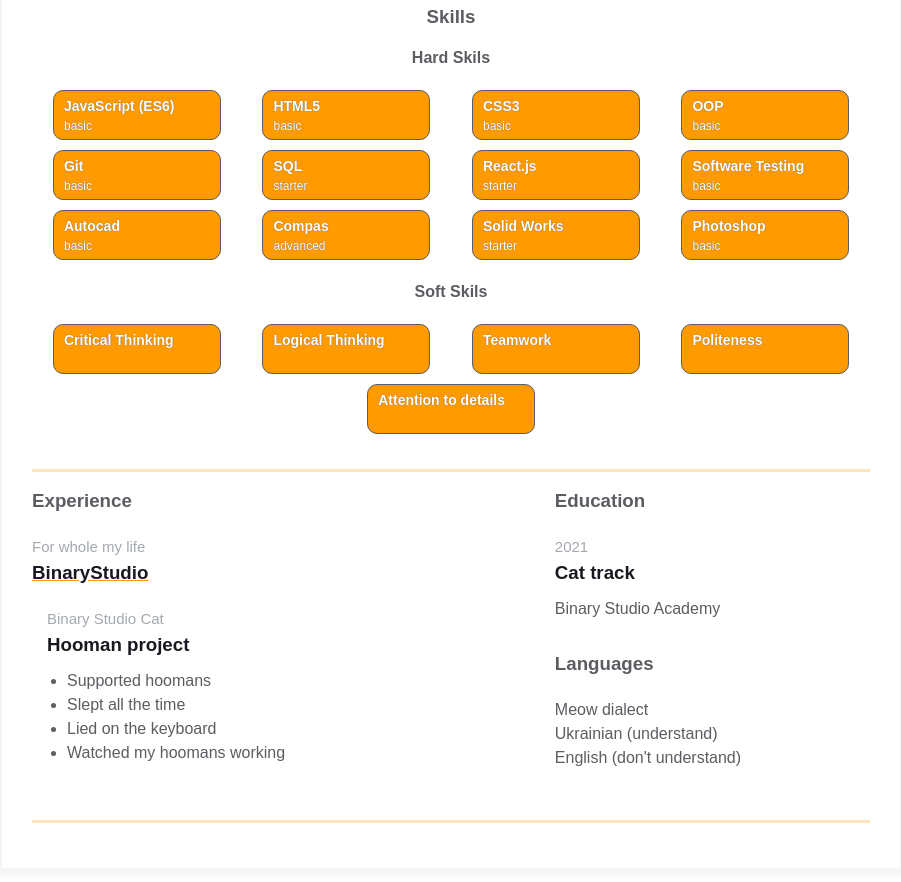
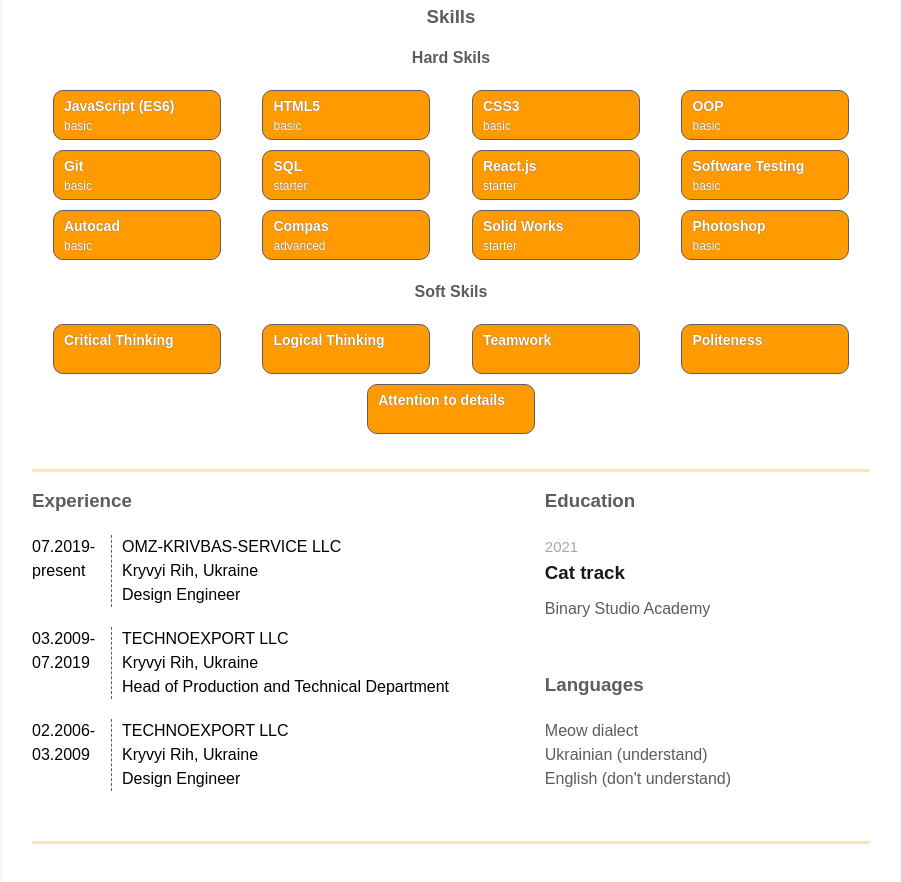
Before and after one commit to TarasMarkov6/homepage, a plain HTML site: page index.html in a window 1280 px wide. Shown: the part 613-1495 px from the top of the page, without its empty margins (189-1090 px from the left). Drawn offline with Linux system fonts and the light colour scheme.

Commit message:
adding the experience data

```diff
--- a/index.html
+++ b/index.html
@@ -188,20 +188,36 @@
                     <div class="main-info fh">
                         <div class="experiences">
                             <h3 class="experiences__header">Experience</h3>
-                            <div class="experiences__company">
-                                <div class="experiences__company-header">
-                                    <span class="experiences__company-header-durability">For whole my life</span>
-                                    <h3 class="experiences__company-header-name">BinaryStudio</h3>
+                            <div class="experience_list">
+                                <div class="experience_item">
+                                    <div class="experience_dates">
+                                        07.2019-present
+                                    </div>
+                                    <div class="experience_description">
+                                        <p class="company_title">OMZ-KRIVBAS-SERVICE LLC</p>
+                                        <p class="company_location">Kryvyi Rih, Ukraine</p>
+                                        <p class="occupation">Design Engineer</p>
+                                    </div>
                                 </div>
-                                <div class="experiences__company-project">
-                                    <span class="experiences__company-project-role"> Binary Studio Cat </span>
-                                    <h3 class="experiences__company-project-name">Hooman project</h3>
-                                    <ul class="experiences__company-project-responsibilities">
-                                        <li>Supported hoomans</li>
-                                        <li>Slept all the time</li>
-                                        <li>Lied on the keyboard</li>
-                                        <li>Watched my hoomans working</li>
-                                    </ul>
+                                <div class="experience_item">
+                                    <div class="experience_dates">
+                                        03.2009-07.2019
+                                    </div>
+                                    <div class="experience_description">
+                                        <p class="company_title">TECHNOEXPORT LLC</p>
+                                        <p class="company_location">Kryvyi Rih, Ukraine</p>
+                                        <p class="occupation">Head of Production and Technical Department</p>
+                                    </div>
+                                </div>
+                                <div class="experience_item">
+                                    <div class="experience_dates">
+                                        02.2006-03.2009
+                                    </div>
+                                    <div class="experience_description">
+                                        <p class="company_title">TECHNOEXPORT LLC</p>
+                                        <p class="company_location">Kryvyi Rih, Ukraine</p>
+                                        <p class="occupation">Design Engineer</p>
+                                    </div>
                                 </div>
                             </div>
                         </div>
--- a/styles.css
+++ b/styles.css
@@ -166,7 +166,7 @@
   }
   .experiences {
     flex: 1 1 60%;
-    margin-right: 50px;
+    margin-right: 25px;
   }
 
   .experiences__header {
@@ -283,3 +283,15 @@
   .skill p:nth-child(2){
     font-size: 12px;
   }
+  .experience_item {
+    display: flex;
+    margin: 20px 0;
+  }
+  .experience_dates {
+    width: 80px;
+    padding: 0 10px 10px 0;
+    border-right: 1px dashed #5c5c62;
+  }
+  .experience_description {
+    padding: 0 10px;
+  }
```
